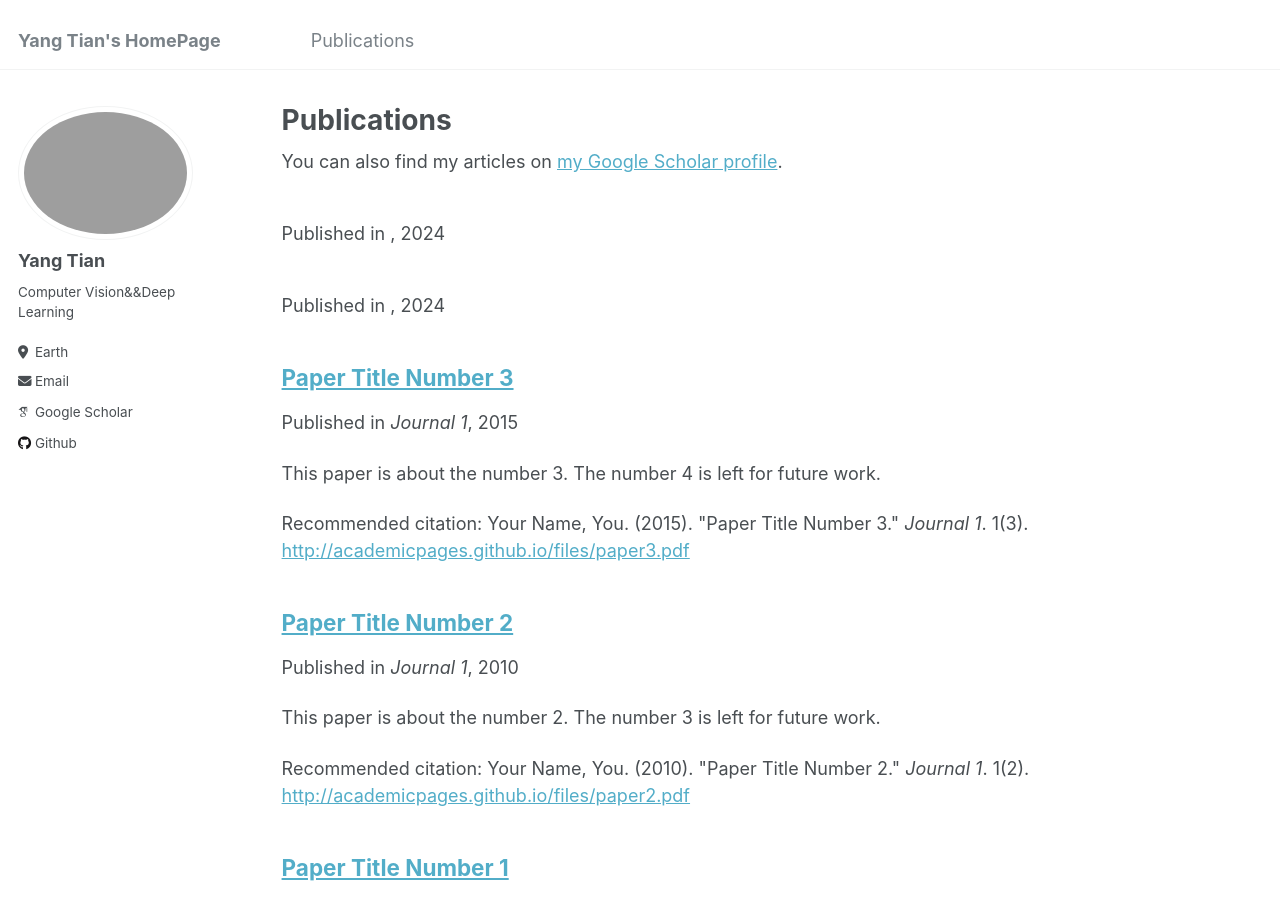
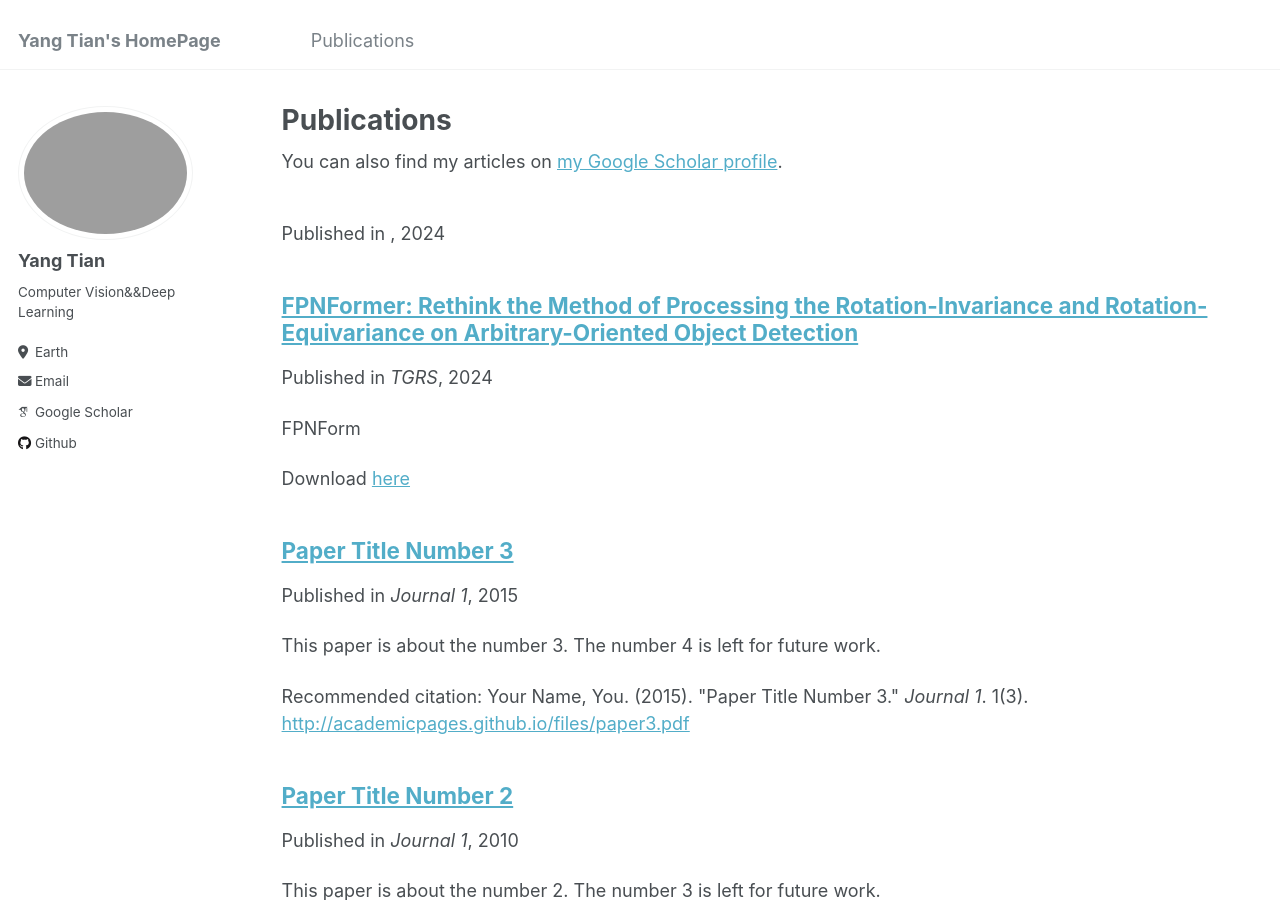
Before and after one commit to yangtian6781/yangtian6781.github.io, a Jekyll site: the page built from _pages/publications.md, in a window 1280 px wide and 900 px high. Built offline with Jekyll 4.4.1, drawn with Linux system fonts in a browser that asks for light colours; some web fonts are replaced; some of the changed lines change nothing that is shown.

Commit message:
Update 2024-01-08.md

```diff
--- a/_publications/2024-01-08.md
+++ b/_publications/2024-01-08.md
@@ -2,7 +2,7 @@
 title: "FPNFormer: Rethink the Method of Processing the Rotation-Invariance and Rotation-Equivariance on Arbitrary-Oriented Object Detection"
 collection: publications
 permalink: /publication/2024-01-08
-excerpt: 'FPNFormer (Feature Pyramid Network Transformer Decoder) module, which can effectively deal with the strong rotation arbitrary of remote sensing images while improving the expressiveness and robustness of the model. It is a plug-and-play module that can be well transferred to various detection models and significantly improves performance. Specifically, we use the computational method of Transformer Decoder to deal with the problem that the image has any orientation, and its output weakly depends on the order of the input data. We apply it to the feature fusion stage and design two ways top-down and down-top to fuse features of different scales, which enables the model to have a more vital ability to perceive objects at different scales and angles. Experiments on commonly used benchmarks (DOTA1.0, DOTA1.5, SSDD, and RSDD) demonstrate that the proposed FPNFormer module significantly improves the performance of multiple arbitrary-oriented object detectors, such as 1.99% map improvement of rotated retinanet on DOTA's cross-validation set. On RSDD datasets, the baseline model using FPNFormer improves the map of large objects by 5.1%. Combined with more competitive models, the proposed method can achieve a 79.39\% map on the DOTA1.0 dataset. The code is available at https://github.com/yangtian6781/FPNFormer'
+excerpt: 'FPNForm'
 date: 2024-01-08
 venue: 'TGRS'
 paperurl: 'https://ieeexplore.ieee.org/abstract/document/10384424'
```
